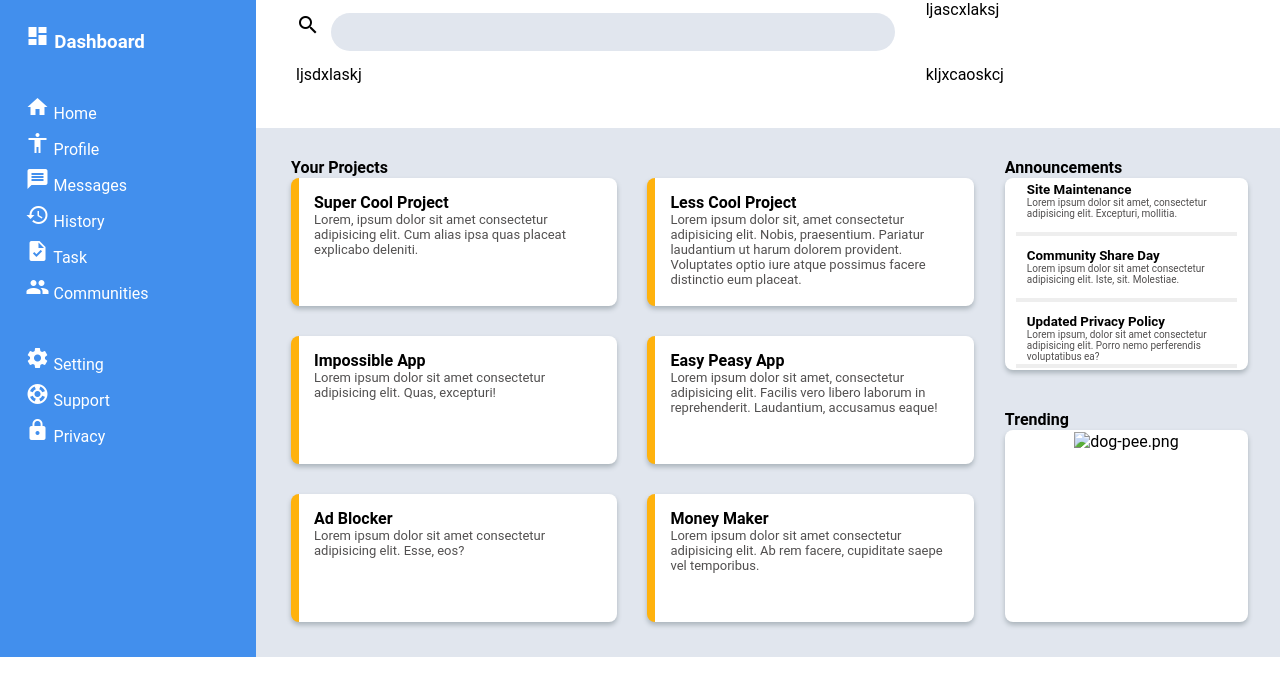
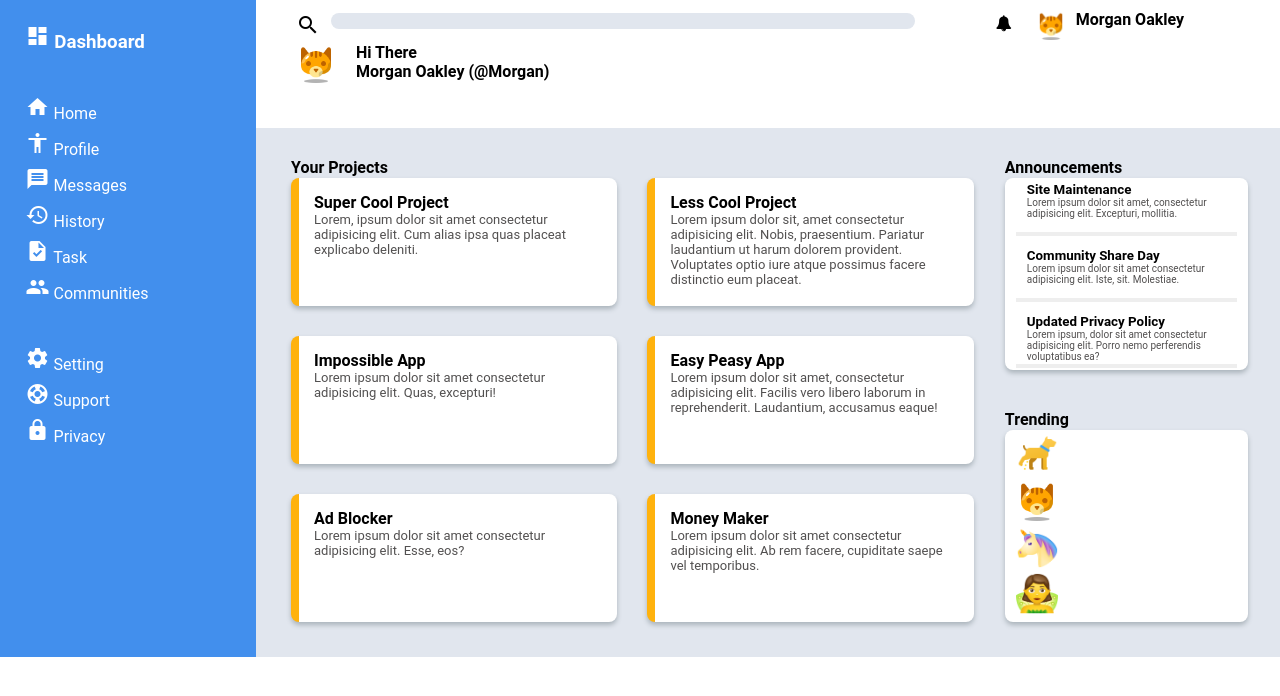
Before and after one commit to imprarthana/admindashboard, a plain HTML site: page index.html in a window 1280 px wide. Drawn offline with Linux system fonts and the light colour scheme.

Commit message:
added images and grids in header

```diff
--- a/css/style.css
+++ b/css/style.css
@@ -21,12 +21,12 @@ a {
 #pageHeader {
     display: grid;
     grid-template-columns: 2fr 1fr;
-    grid-template-rows: 1fr 1fr;
+    grid-template-rows: 1fr 2fr;
     grid-gap: 1px;
     background-color:white;
     color: black;
     border-bottom:  5px grey;
-    margin: 0px 40px;
+    margin: 0px 10px 0px 40px;
 }
 
 #pageHeader .div1{
@@ -41,6 +41,28 @@ a {
     background-color: rgb(225, 230, 238);
     border-radius: 20px;
     margin: 13px 30px 13px 0px;
+}
+
+#pageHeader .div2{
+    display: grid;
+    grid-template-columns:40px 40px 1fr ;
+    /* margin: 13px 0px 13px 50px; */
+    padding-top: 10px;
+    padding-left: 50px;
+}
+
+#pageHeader .bell-icon{
+    padding-top: 5px;
+}
+
+#pageHeader .div3{
+    display: grid;
+    grid-template-columns: 60px 1fr;
+}
+
+#pageHeader .div4{
+    display: grid;
+    grid-template-rows: 1fr 1fr 1fr;
 }
 
 #navbox{
--- a/index.html
+++ b/index.html
@@ -10,7 +10,7 @@
       rel="stylesheet"
       href="https://fonts.googleapis.com/icon?family=Material+Icons"
     />
-    <!-- <link rel="stylesheet" href="assets"/> -->
+    <link rel="stylesheet" href="https://cdnjs.cloudflare.com/ajax/libs/font-awesome/4.7.0/css/font-awesome.min.css">
 
     <title>Practice Question</title>
   </head>
@@ -69,9 +69,22 @@
         <div class="searchicon"><i class="material-icons mysize">search</i></div>
         <div class="searchbox"></div>
       </div>
-      <div id="div2">ljascxlaksj</div>
-      <div id="div3">ljsdxlaskj</div>
-      <div id="div4">kljxcaoskcj</div>
+      <div class="div2">
+        <div class="bell-icon"><i class="fa fa-bell" style="float:left ;"></i></div>
+        <div class="logo"><img src="assets/experimental-cat-arcade.png" style="height: 30px; width: 30px; float:left;"></div>
+        <b><div class="logotext" style="float:left;">Morgan Oakley</div></b>
+      </div>
+      <div class="div3">
+        <div class="logo"><img src="assets/experimental-cat-arcade.png" style="height: 40px; width: 40px; float:left;"></div>
+       <b><div class="text"> Hi There<br>
+        Morgan Oakley (@Morgan)
+        </div></b>
+      </div>
+      <div class="div4">
+        <div></div>
+        <div></div>
+        <div></div>
+      </div>
 
     </header>
 
@@ -126,14 +139,15 @@
       </div>
         <div id="grid2b">
          <b><div class="trendingHeading">Trending</div></b>
-          <div class="trendingContent">
-            <div class="div1"><img alt="dog-pee.png"></div>
-              <div class="div2"></div>
-              <div class="div3"></div>
-              <div class="div4"></div>
-            </div>
+         <div class="trendingContent">
+           <div><img src="assets/dog-pee.png" style="width:42px ;    height:  42px;float: left;">
           </div>
-
+              <div><img src="assets/experimental-cat-arcade.png" style="width:42px; height: 42px; float: left;">
+              </div>
+              <div> <img src="assets/unicorn-face-emoji.png" style="width:42px; height:42px; float:left"></div>
+              <div> <img src="assets/woman-fairy.png" style="width: 42px;height: 42px; float:left;"></div>
+              </div>
+          </div>
         </div>
       </div>
     </article>
```
